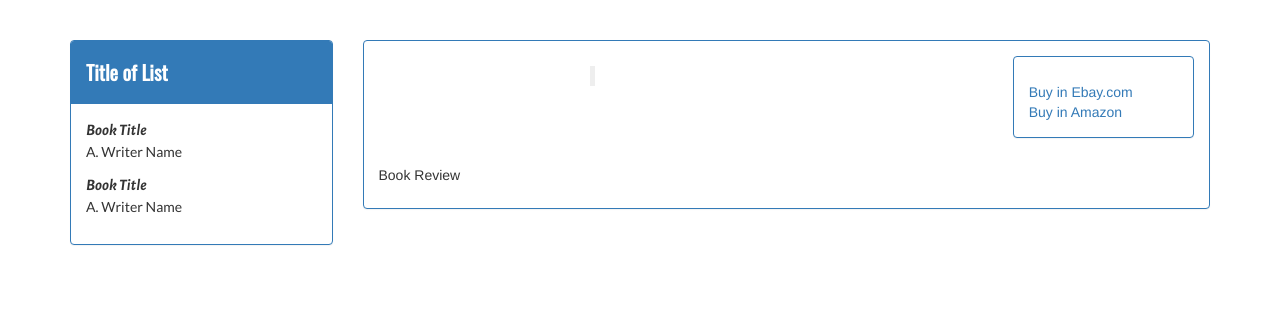
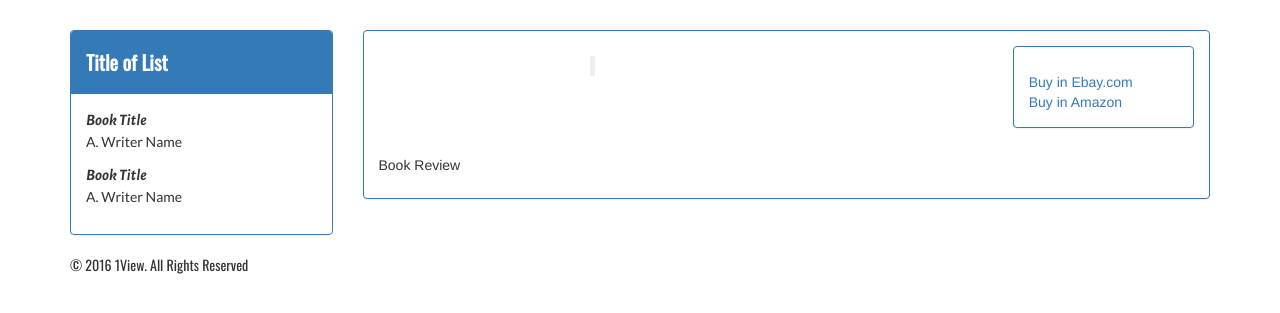
Before and after one commit to richendacodes/8-0project, a PHP site: page / in a window 1280 px wide. Shown: the part 52-365 px from the top of the page. Run offline with PHP 8.4, Linux system fonts and the light colour scheme; some libraries are stand-ins or nearby versions.

Commit message:
added footer

```diff
--- a/css/style.css
+++ b/css/style.css
@@ -67,3 +67,7 @@
   font-size: 15px;
   font-family: 'Lato', sans-serif;
 }
+
+footer {
+  font-family: 'Oswald', sans-serif;
+}
--- a/index.html
+++ b/index.html
@@ -42,13 +42,6 @@
           </div>
         </nav>
 
-    </div>
-  </div>
-  <div class="row">
-    <div class="col-md-12">
-      <div id="hiUser">
-        <p></p>
-      </div>
       </div>
     </div>
 
@@ -134,12 +127,19 @@
     </div>
   </div>
 
+  <footer>
+    <div class="footer-copyright">
+      <div class="container center">
+        <p id="footer"> © 2016 1View. All Rights Reserved</p>
+      </div>
+    </div>
+  </footer>
+
 
   <script src="https://cdn.firebase.com/js/client/2.3.2/firebase.js"></script>
   <script type="text/javascript" src="https://code.jquery.com/jquery-2.1.4.min.js"></script>
   <script src="https://maxcdn.bootstrapcdn.com/bootstrap/3.3.6/js/bootstrap.min.js"
           integrity="sha384-0mSbJDEHialfmuBBQP6A4Qrprq5OVfW37PRR3j5ELqxss1yVqOtnepnHVP9aJ7xS" crossorigin="anonymous"></script>
-  <script type="text/javascript" src="js/bootbox.min.js"></script>
   <script type="text/javascript" src="js/script.js"></script>
   <script src="jquery-flipster-master/dist/jquery.flipster.min.js"></script>
 </body>
--- a/js/script.js
+++ b/js/script.js
@@ -34,22 +34,6 @@ function theMainFunction() {
   myFirebaseRef = new Firebase(FIREBASEURL);
   loadCounter = nytcategoryArray.length;
 
-  var userName = bootbox.prompt("Welcome to LiveCatalog, please enter your name?", function(result){
-    var name = result.length;
-    if (name != 0) {
-      $('#hiUser').html("Hi, " + result);
-      return;
-    }else {
-      var userAgain = bootbox.prompt("Let's try that again, please enter your name?", function (result) {
-        var name = result.length;
-
-        if (name != 0) {
-          $('#hiUser').html("Hi, " + result);
-          return;
-        }
-      })
-    }
-  });
 
   //Gets NYT api key from firebase
   var nyTimesRef = myFirebaseRef.child("APIKEYS/nytimes").on("value", function(snapshot) {
```
Lines whose indentation alone changed are shown as unchanged.
